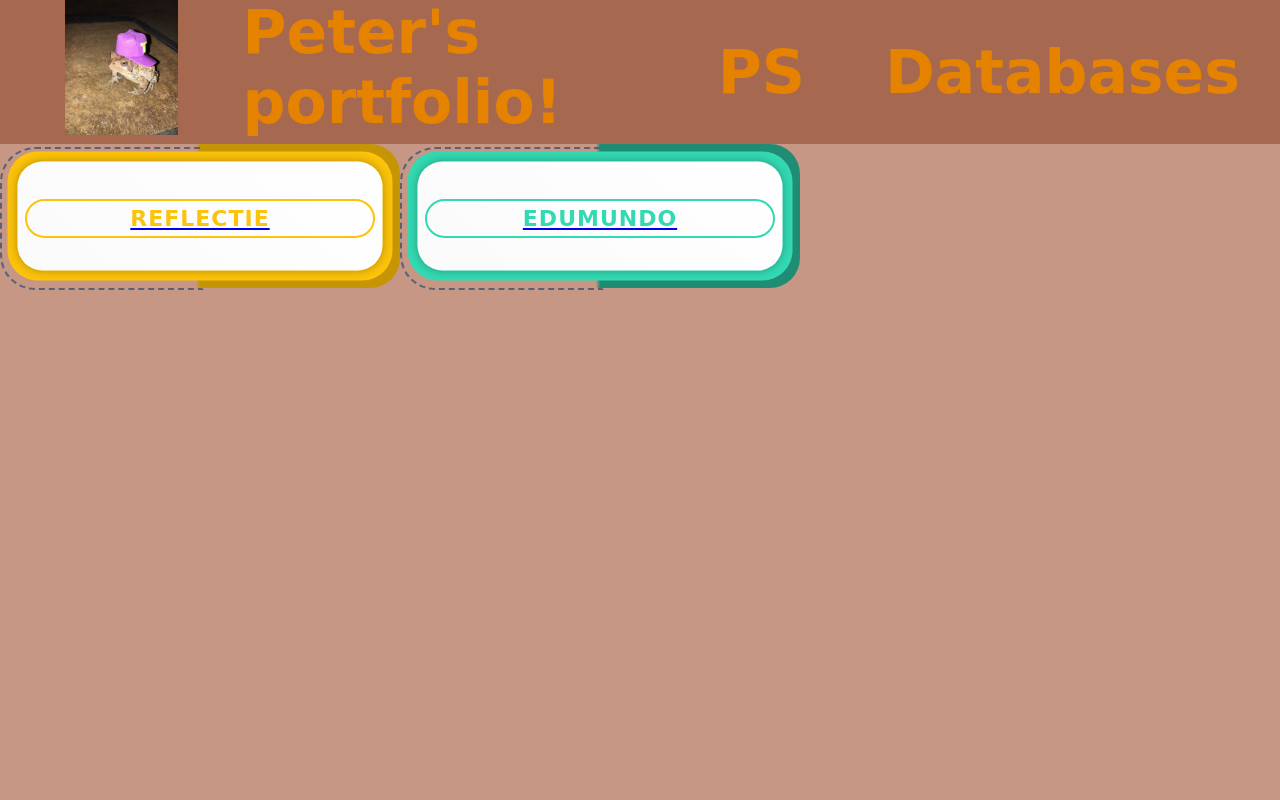
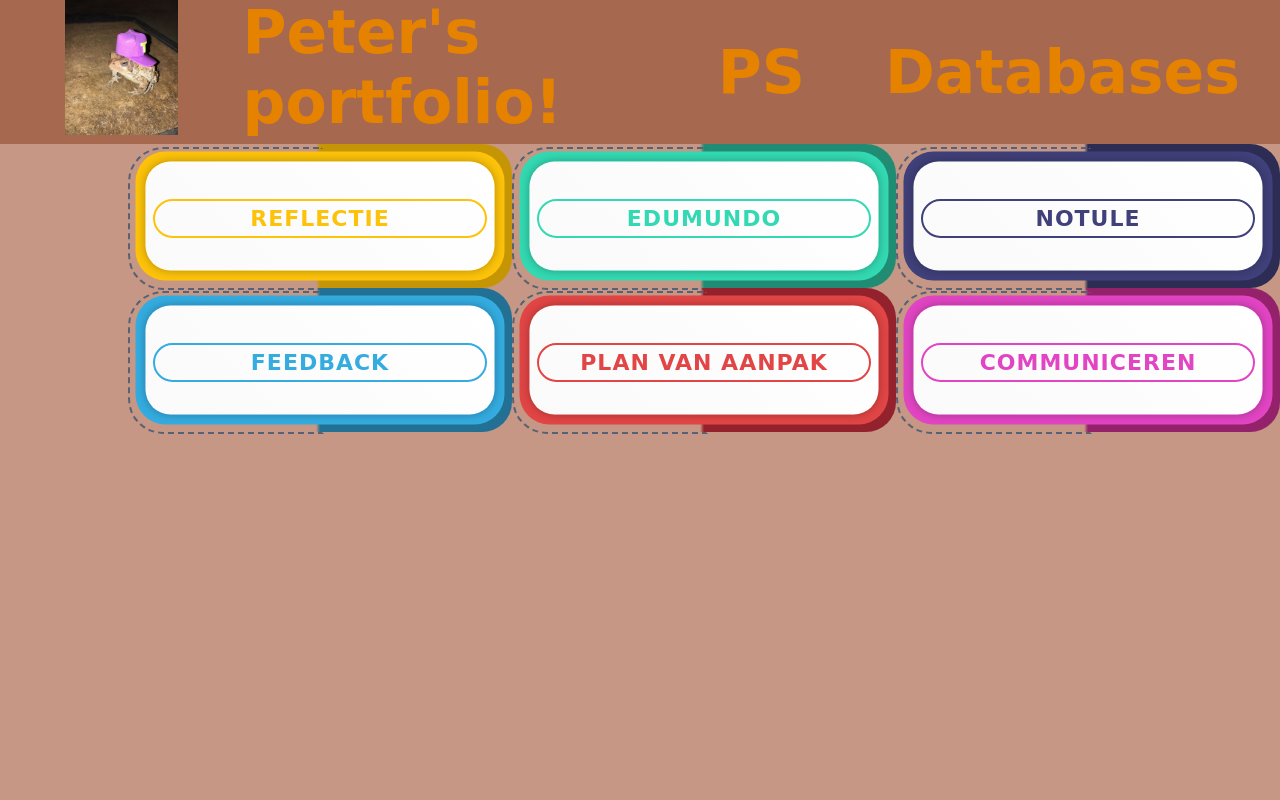
Before and after one commit to PJMoller/PJMoller.github.io, a PHP site: page /PS.html in a window 1280 px wide. Run offline with PHP 8.4, Linux system fonts and the light colour scheme.

Commit message:
buttons toegevoegd

```diff
--- a/CSS/style.css
+++ b/CSS/style.css
@@ -50,6 +50,8 @@ header a{
 
 main{
     background-color: #c69784;
+    display: flex;
+    flex-direction: column;
     height: 82vh;
     width: 100%;
 }
@@ -57,6 +59,7 @@ main{
 .container{
     display: flex;
     align-items: center;
+    margin-left: 10%;
 }
 
 main h1{
@@ -163,10 +166,21 @@ main p{
     --main-color: #34ace0;
     --dark-color: #227093;
 }
+.serviceBox.red{
+    --main-color: #e24545;
+    --dark-color: #93222d;
+}
+.serviceBox.pink{
+    --main-color: #e245c3;
+    --dark-color: #93226b;
+}
 @media only screen and (max-width: 1199px){
     .serviceBox{ margin: 0 0 40px; }}
 
 .row{
     width: 400px;
-    height: 400px;
 }
+
+a{
+    text-decoration: none;
+}
--- a/PS.html
+++ b/PS.html
@@ -48,6 +48,61 @@
                     </div>
                 </a>
             </div>
+            <div class="row">
+                <a href="https://www.youtube.com/watch?v=dQw4w9WgXcQ">
+                    <div class="col-md-3 col-sm-6">
+                        <div class="serviceBox purple">
+                            <div class="service-icon">
+                                <span><i class="fa fa-rocket"></i></span>
+                            </div>
+                            <h3 class="title">Notule</h3>
+                            <p class="description"></p>
+                        </div>
+                    </div>
+                </a>
+            </div>
+        </div>
+        <div class="container">
+
+            <div class="row">
+                <a href="https://www.youtube.com/watch?v=dQw4w9WgXcQ">
+                    <div class="col-md-3 col-sm-6">
+                        <div class="serviceBox blue">
+                            <div class="service-icon">
+                                <span><i class="fa fa-rocket"></i></span>
+                            </div>
+                            <h3 class="title">Feedback</h3>
+                            <p class="description"></p>
+                        </div>
+                    </div>
+                </a>
+            </div>
+            <div class="row">
+                <a href="https://www.youtube.com/watch?v=dQw4w9WgXcQ">
+                    <div class="col-md-3 col-sm-6">
+                        <div class="serviceBox red">
+                            <div class="service-icon">
+                                <span><i class="fa fa-rocket"></i></span>
+                            </div>
+                            <h3 class="title">Plan van aanpak</h3>
+                            <p class="description"></p>
+                        </div>
+                    </div>
+                </a>
+            </div>
+            <div class="row">
+                <a href="https://www.youtube.com/watch?v=dQw4w9WgXcQ">
+                    <div class="col-md-3 col-sm-6">
+                        <div class="serviceBox pink">
+                            <div class="service-icon">
+                                <span><i class="fa fa-rocket"></i></span>
+                            </div>
+                            <h3 class="title">Communiceren</h3>
+                            <p class="description"></p>
+                        </div>
+                    </div>
+                </a>
+            </div>
         </div>
     </main>
 
```
